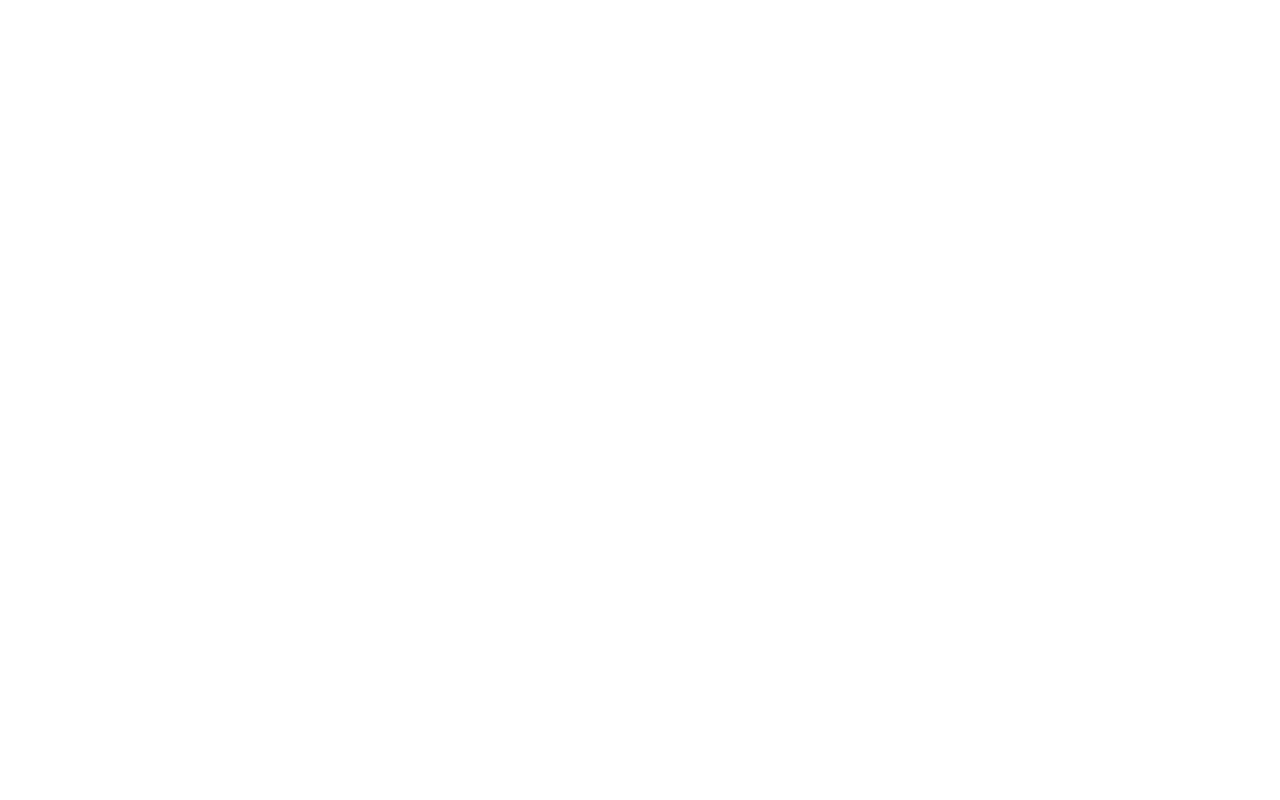
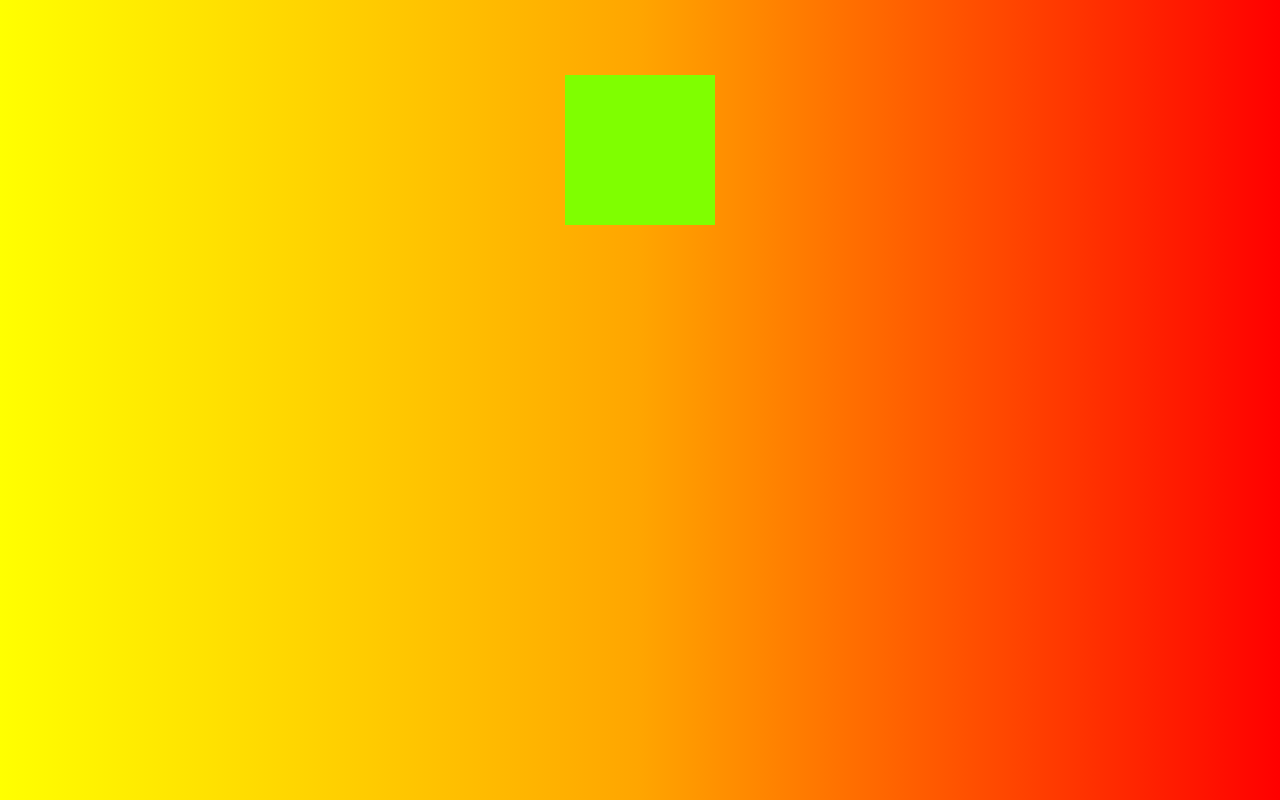
Before and after one commit to WalFon/desaf-o-29-01, a plain HTML site: page index.html in a window 1280 px wide. Drawn offline with Linux system fonts and the light colour scheme.

Commit message:
crear repo 29-01

```diff
--- a/index.html
+++ b/index.html
@@ -4,17 +4,16 @@
     <meta charset="UTF-8">
     <meta http-equiv="X-UA-Compatible" content="IE=edge">
     <meta name="viewport" content="width=device-width, initial-scale=1.0">
-    <link rel="stylesheet" href="./style.css">
-    <title>Document</title>
+    <link rel="stylesheet" href="style.css">
+    <title>Gradiente</title>
 </head>
 <body>
 
 
+    <div class="animista">
 
 
-
-
-
+    </div>
 
 
 </body>
--- a/style.css
+++ b/style.css
@@ -0,0 +1,36 @@
+
+*{
+    padding: 0;
+    margin: 0;
+}
+
+
+body{
+    background-image: linear-gradient(to right, yellow, orange, red);
+}
+
+.animista{
+ width: 150px;
+ height: 150px;
+ margin: 75px auto;
+ background-color: chartreuse;
+}
+
+.animista:hover{
+
+    animation: change-color 5s;
+}
+
+@keyframes change-color{
+
+    10% {
+        background-color: darkmagenta;
+    }
+    60%{
+
+        border-bottom: darkblue;
+    }
+    90%{
+        border-radius: 60%;
+    }
+}
```
